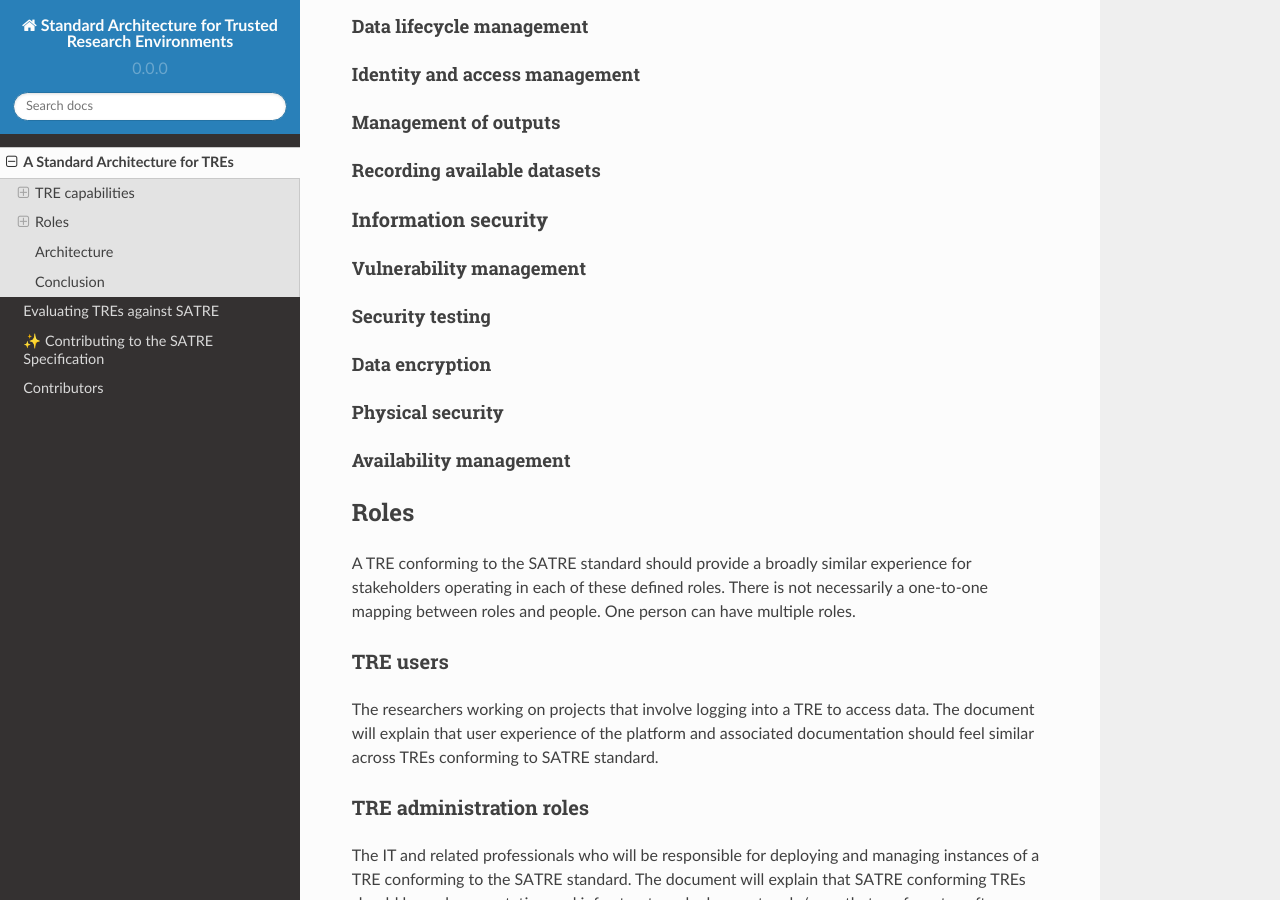
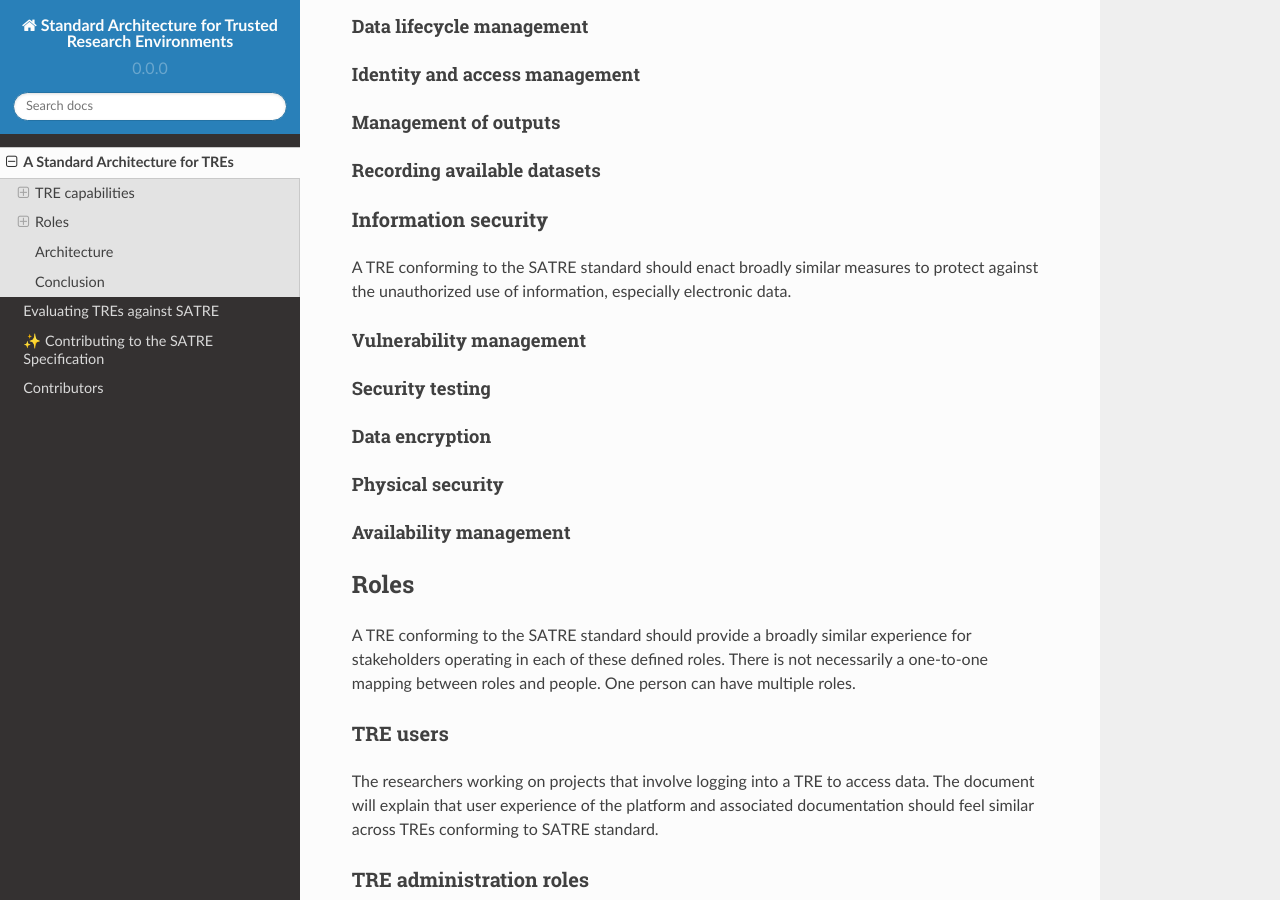
Before and after one commit to sa-tre/satre-specification, a Sphinx documentation site: the page built from docs/source/standard.md, in a window 1280 px wide and 900 px high, scrolled down 2080 px. Built offline with Sphinx 7.4.7 and the Read the Docs theme 2.0.0, drawn with Linux system fonts in a browser that asks for light colours.

Commit message:
summary sentence

```diff
--- a/docs/source/standard.md
+++ b/docs/source/standard.md
@@ -99,6 +99,8 @@ There might be good reasons why any particular TRE does not possess one or more
 
 ### Information security
 
+A TRE conforming to the SATRE standard should enact broadly similar measures to protect against the unauthorized use of information, especially electronic data.
+
 #### Vulnerability management
 
 #### Security testing
```
